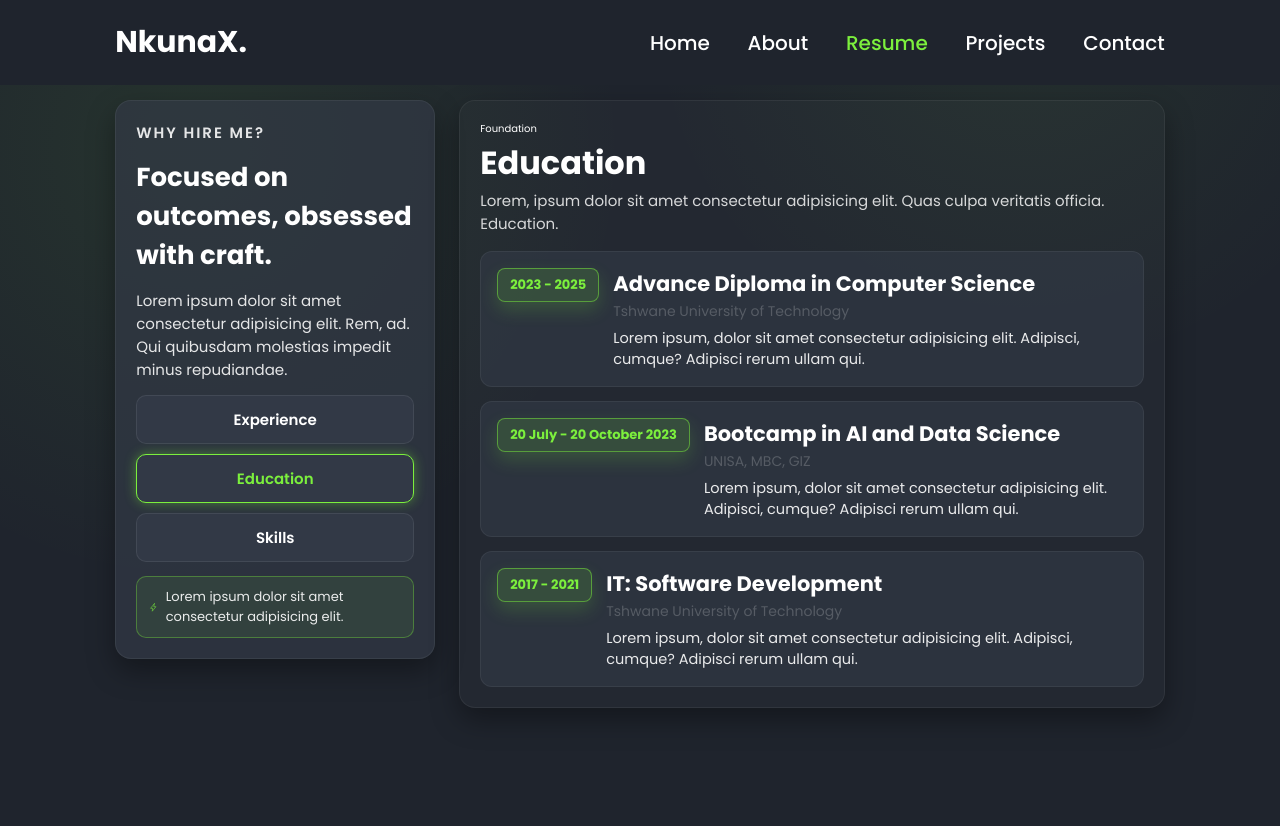
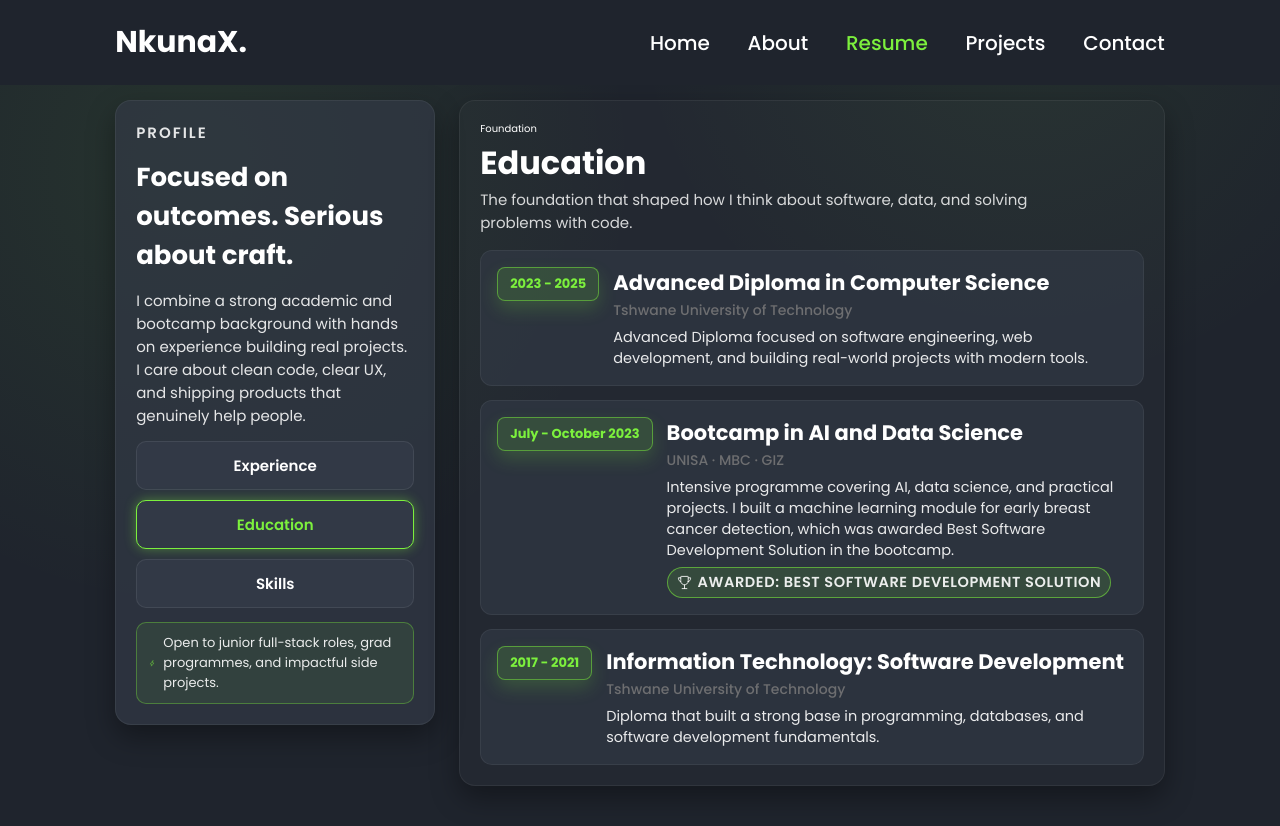
Before and after one commit to DeBoots-Nkuna/nkunaX-portfolio, a website: page pages/resume.html in a window 1280 px wide. Both pictures are taken after a click on the button "Education". Before the commit the page ends 800 px from the top, so only its background shows below. Drawn offline with nearby package versions, Linux system fonts and the light colour scheme.

Commit message:
Fixed Resume page content

```diff
--- a/pages/resume.html
+++ b/pages/resume.html
@@ -33,11 +33,12 @@
     <section class="resume active">
       <div class="resume-layout">
         <aside class="resume-sidebar">
-          <p class="kicker">Why hire me?</p>
-          <h2>Focused on outcomes, obsessed with craft.</h2>
+          <p class="kicker">Profile</p>
+          <h2>Focused on outcomes. Serious about craft.</h2>
           <p>
-            Lorem ipsum dolor sit amet consectetur adipisicing elit. Rem, ad.
-            Qui quibusdam molestias impedit minus repudiandae.
+            I combine a strong academic and bootcamp background with hands on
+            experience building real projects. I care about clean code, clear
+            UX, and shipping products that genuinely help people.
           </p>
           <div class="tab-buttons">
             <button class="resume-btn active">Experience</button>
@@ -46,9 +47,10 @@
           </div>
           <div class="note">
             <ion-icon name="flash-outline"></ion-icon>
-            <span
-              >Lorem ipsum dolor sit amet consectetur adipisicing elit.</span
-            >
+            <span>
+              Open to junior full-stack roles, grad programmes, and impactful
+              side projects.
+            </span>
           </div>
         </aside>
 
@@ -59,30 +61,35 @@
               <p class="eyebrow">Track record</p>
               <h3>Experience</h3>
               <p class="desc">
-                Lorem, ipsum dolor sit amet consectetur adipisicing elit. Quas
-                culpa veritatis officia. Experience.
+                A mix of full-stack development and hands-on support work,
+                focused on helping real people use technology with less
+                friction.
               </p>
             </div>
             <div class="resume-list">
               <div class="resume-item">
                 <div class="year-tag">2023 - 2025</div>
                 <div>
-                  <h4>FullStack Developer</h4>
+                  <h4>Full-Stack Developer</h4>
                   <p class="company">MBC Consulting</p>
                   <p>
-                    Lorem ipsum dolor sit amet consectetur adipisicing elit.
-                    Aperiam accusantium possimus nemo dolorem error.
+                    Built and supported an e-learning platform for a Data &amp;
+                    AI bootcamp, helping participants access course material,
+                    stay organised, and complete their training.
                   </p>
                 </div>
               </div>
               <div class="resume-item">
                 <div class="year-tag">2021 - 2022</div>
                 <div>
-                  <h4>IT Technician Support</h4>
+                  <h4>IT Technician / Student Support</h4>
                   <p class="company">University of Venda</p>
                   <p>
-                    Lorem ipsum dolor sit amet consectetur adipisicing elit.
-                    Aperiam accusantium possimus nemo dolorem error.
+                    Worked with staff and students to solve day-to-day tech
+                    issues during my diploma training. Diagnosed and set up
+                    computer devices, and provided help desk support by
+                    answering questions and troubleshooting common hardware and
+                    software problems.
                   </p>
                 </div>
               </div>
@@ -95,8 +102,8 @@
               <p class="eyebrow">Foundation</p>
               <h3>Education</h3>
               <p class="desc">
-                Lorem, ipsum dolor sit amet consectetur adipisicing elit. Quas
-                culpa veritatis officia. Education.
+                The foundation that shaped how I think about software, data, and
+                solving problems with code.
               </p>
             </div>
 
@@ -104,23 +111,30 @@
               <div class="resume-item">
                 <div class="year-tag">2023 - 2025</div>
                 <div>
-                  <h4>Advance Diploma in Computer Science</h4>
+                  <h4>Advanced Diploma in Computer Science</h4>
                   <p class="company">Tshwane University of Technology</p>
                   <p>
-                    Lorem ipsum, dolor sit amet consectetur adipisicing elit.
-                    Adipisci, cumque? Adipisci rerum ullam qui.
+                    Advanced Diploma focused on software engineering, web
+                    development, and building real-world projects with modern
+                    tools.
                   </p>
                 </div>
               </div>
 
               <div class="resume-item">
-                <div class="year-tag">20 July - 20 October 2023</div>
+                <div class="year-tag">July - October 2023</div>
                 <div>
                   <h4>Bootcamp in AI and Data Science</h4>
-                  <p class="company">UNISA, MBC, GIZ</p>
+                  <p class="company">UNISA · MBC · GIZ</p>
                   <p>
-                    Lorem ipsum, dolor sit amet consectetur adipisicing elit.
-                    Adipisci, cumque? Adipisci rerum ullam qui.
+                    Intensive programme covering AI, data science, and practical
+                    projects. I built a machine learning module for early breast
+                    cancer detection, which was awarded Best Software
+                    Development Solution in the bootcamp.
+                  </p>
+                  <p class="highlighted-award">
+                    <ion-icon name="trophy-outline"></ion-icon>
+                    <span>Awarded: Best Software Development Solution</span>
                   </p>
                 </div>
               </div>
@@ -128,11 +142,11 @@
               <div class="resume-item">
                 <div class="year-tag">2017 - 2021</div>
                 <div>
-                  <h4>IT: Software Development</h4>
+                  <h4>Information Technology: Software Development</h4>
                   <p class="company">Tshwane University of Technology</p>
                   <p>
-                    Lorem ipsum, dolor sit amet consectetur adipisicing elit.
-                    Adipisci, cumque? Adipisci rerum ullam qui.
+                    Diploma that built a strong base in programming, databases,
+                    and software development fundamentals.
                   </p>
                 </div>
               </div>
@@ -145,8 +159,7 @@
               <p class="eyebrow">Toolkit</p>
               <h3>Skills</h3>
               <p class="desc">
-                Lorem, ipsum dolor sit amet consectetur adipisicing elit. Quas
-                culpa veritatis officia. Skills.
+                Tools and technologies I’m most comfortable with right now.
               </p>
             </div>
 
@@ -210,7 +223,6 @@
     </section>
 
     <!-- ions icon script -->
-
     <script
       type="module"
       src="https://unpkg.com/ionicons@7.1.0/dist/ionicons/ionicons.esm.js"
--- a/styles/resume.css
+++ b/styles/resume.css
@@ -158,6 +158,10 @@
 .resume-btn:hover {
   transform: translateY(-2px);
 }
+.resume-btn:focus-visible {
+  outline: 2px solid var(--main-color);
+  outline-offset: 2px;
+}
 
 .resume-btn.active {
   border-color: var(--main-color);
@@ -222,6 +226,8 @@
 .section-head .desc {
   font-size: 1.5rem;
   color: rgba(255, 255, 255, 0.82);
+  max-width: 60ch;
+  line-height: 1.5;
 }
 
 .resume-list {
@@ -250,6 +256,28 @@
   box-shadow: 0 1.4rem 3rem rgba(124, 240, 61, 0.12);
 }
 
+.highlighted-award {
+  margin-top: 0.6rem;
+  display: inline-flex;
+  align-items: center;
+  gap: 0.6rem;
+
+  padding: 0.4rem 0.9rem;
+  border-radius: 999px;
+  background: rgba(124, 240, 61, 0.12);
+  border: 0.1rem solid rgba(124, 240, 61, 0.55);
+
+  font-size: 1.25rem;
+  font-weight: 600;
+  letter-spacing: 0.06rem;
+  text-transform: uppercase;
+  color: var(--main-color);
+}
+
+.highlighted-award ion-icon {
+  font-size: 1.5rem;
+}
+
 .year-tag {
   padding: 0.6rem 1.2rem;
   border-radius: 0.8rem;
@@ -267,7 +295,8 @@
 
 .resume-item .company {
   font-size: 1.4rem;
-  color: var(--disabled-color);
+  font-weight: 500;
+  color: rgba(126, 125, 125, 0.8);
   margin: 0.2rem 0 0.6rem;
 }
 
```
